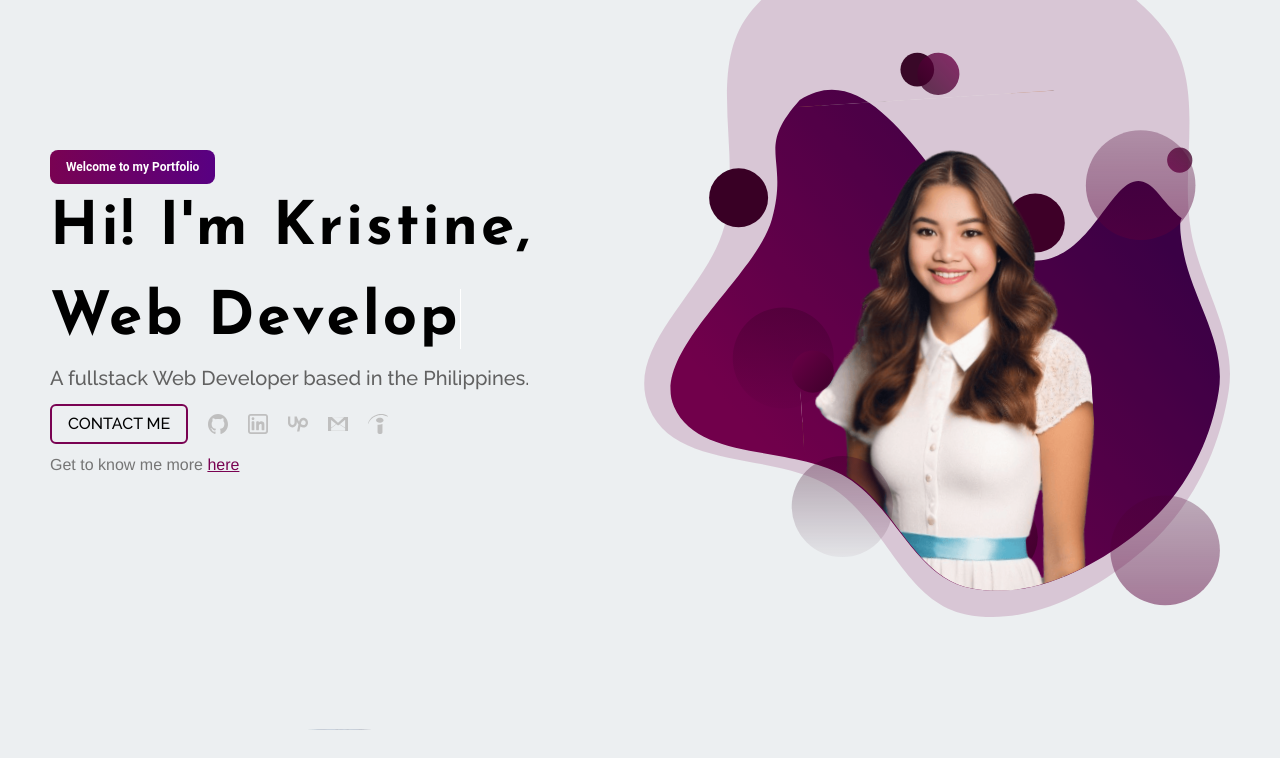
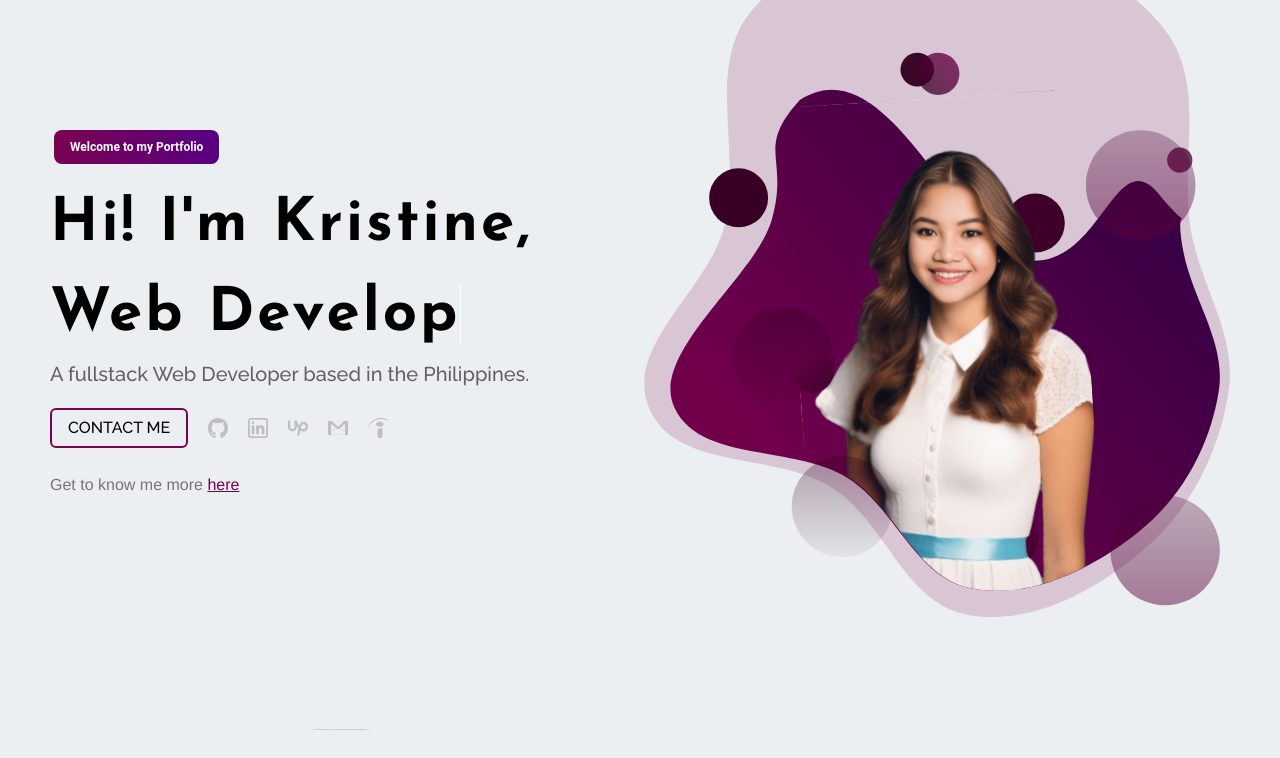
Before and after one commit to KrisTechHub/kris-algario, a React (Vite) app: page / in a window 1280 px wide. Shown: the top 758 px of the page. Built offline with nearby package versions, Linux system fonts and the light colour scheme.

Commit message:
finalized info styling in home page

```diff
--- a/src/Components/About/AboutInfo.jsx
+++ b/src/Components/About/AboutInfo.jsx
@@ -51,7 +51,7 @@ export default function AboutInfo() {
 
                 <div className='pt-1'>
                     <a href={CV} download='AlgarioCV.pdf' target="_blank" rel="noopener noreferrer">
-                        <button onClick={handleDownload} className="flex mt-4 font-RalewayMedium tracking-wider text-white text-sm rounded-lg p-2 bg-gradient-to-r from-mypink-600 to-mypurple-400 hover:from-mypink-500 hover:to-mypurple-200">
+                        <button onClick={handleDownload} className="flex mt-8 font-RalewayMedium tracking-wider text-white text-sm rounded-lg p-2 bg-gradient-to-r from-mypink-600 to-mypurple-400 hover:from-mypink-500 hover:to-mypurple-200">
                             <h1 className='text-center justify-center ps-2 p-1'>VIEW CV</h1>
                             <span><img className="h-6 w-6 mx-2" src="./src/icons/open-file.svg" alt="openfile" /></span>
                         </button>
--- a/src/Components/Home/Intro.jsx
+++ b/src/Components/Home/Intro.jsx
@@ -52,11 +52,11 @@ export default function Intro() {
         <TrackVisibility>
             {({ isVisible }) =>
                 <div className={isVisible ? "animate__animated aimate__fadeIn" : ""}>
-                    <span className="bg-gradient-to-r from-mypink-600 to-mypurple-400 hover:from-mypink-500 hover:to-mypurple-200 hidden md:inline-block text-[12px] text-white font-semibold py-2 px-4 rounded-lg">
+                    <span className="bg-gradient-to-r ms-1 from-mypink-600 to-mypurple-400 hover:from-mypink-500 hover:to-mypurple-200 hidden md:inline-block text-[12px] text-white font-semibold py-2 px-4 rounded-lg">
                         Welcome to my Portfolio
                     </span>
 
-                    <h1 className="block text-[35px] lg:text-[50px] xl:text-[60px] tracking-wider font-JosefinBold xs:justify-content">{`Hi! I'm Kristine,`} <br />
+                    <h1 className="pt-4 block text-[35px] lg:text-[50px] xl:text-[60px] tracking-wider font-JosefinBold xs:justify-content">{`Hi! I'm Kristine,`} <br />
                         <span className="txt-rotate" data-period="1000" data-rotate='[ "Web Developer", "Web Designer", "UI/UX Designer" ]'>
                             <span className="border-r border-white border-solid">{text}</span>
                         </span>
@@ -64,7 +64,7 @@ export default function Intro() {
 
                     <div className="self-stretch text-gray-700 text-xl font-normal font-RalewayMedium">A fullstack Web Developer based in the Philippines.</div>
 
-                    <div className="inline-flex my-3">
+                    <div className="inline-flex my-3 py-2">
                         <ScrollLink to="Contact" smooth={true} duration={500} className="text-[16px] rounded-md py-[6px] px-4 border border-mypink-600 border-[2px] hover:border-black font-RalewayMedium cursor-pointer">
                             CONTACT ME
                         </ScrollLink>
@@ -79,7 +79,7 @@ export default function Intro() {
                         </div>
                     </div>
 
-                    <p className="self-stretch [font-family:'Varela_Round',Helvetica] font-normal text-variable-collection-mid-gray text-[16px] tracking-[0] leading-[normal]">
+                    <p className="pt-2 self-stretch [font-family:'Varela_Round',Helvetica] font-normal text-variable-collection-mid-gray text-[16px] tracking-[0] leading-[normal]">
                         <span className="text-gray-600 font-paragraph [font-style:var(--paragraph-font-style)] font-[number:var(--paragraph-font-weight)] tracking-[var(--paragraph-letter-spacing)] leading-[var(--paragraph-line-height)] text-[length:var(--paragraph-font-size)]">
                             Get to know me more{" "}
                         </span>
```
